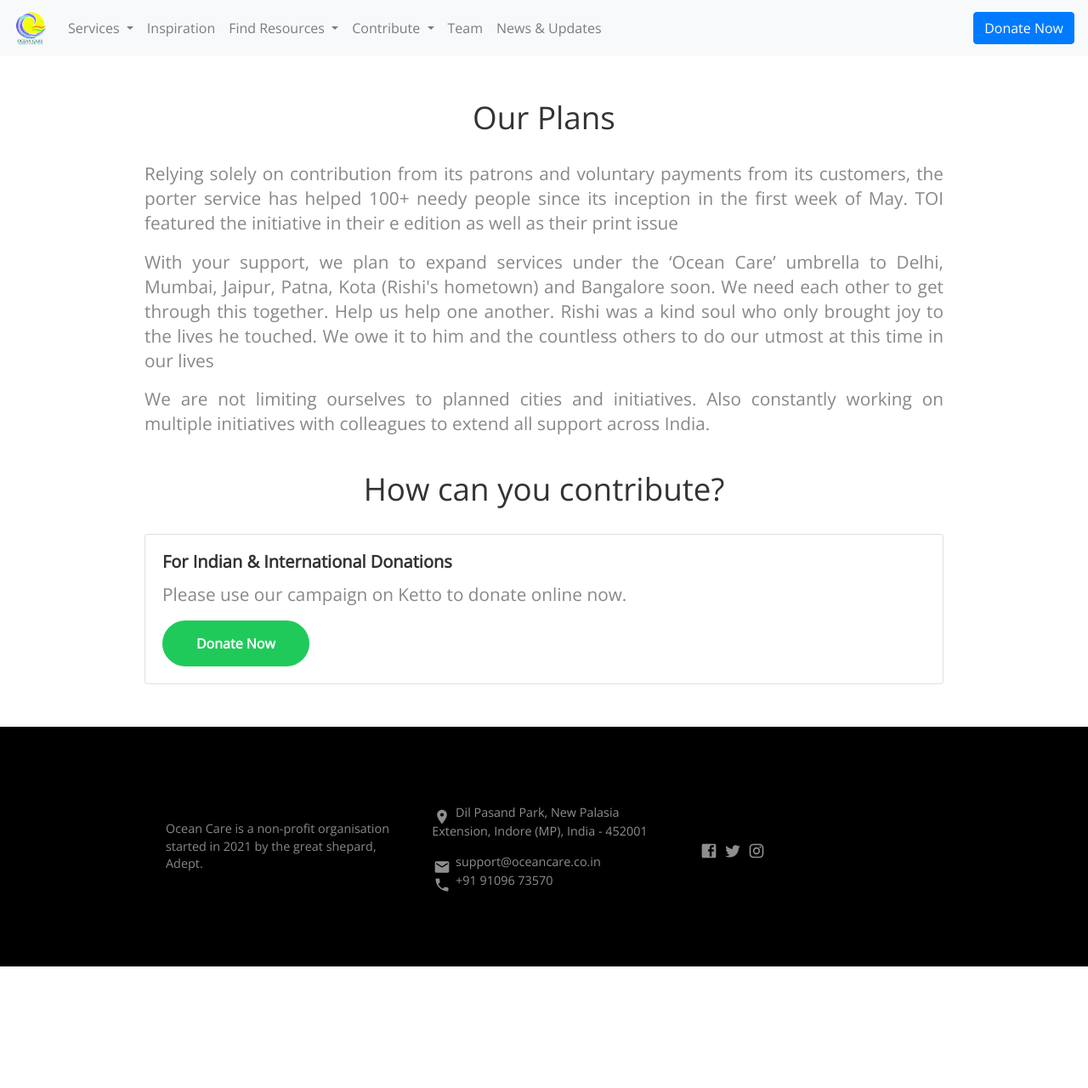
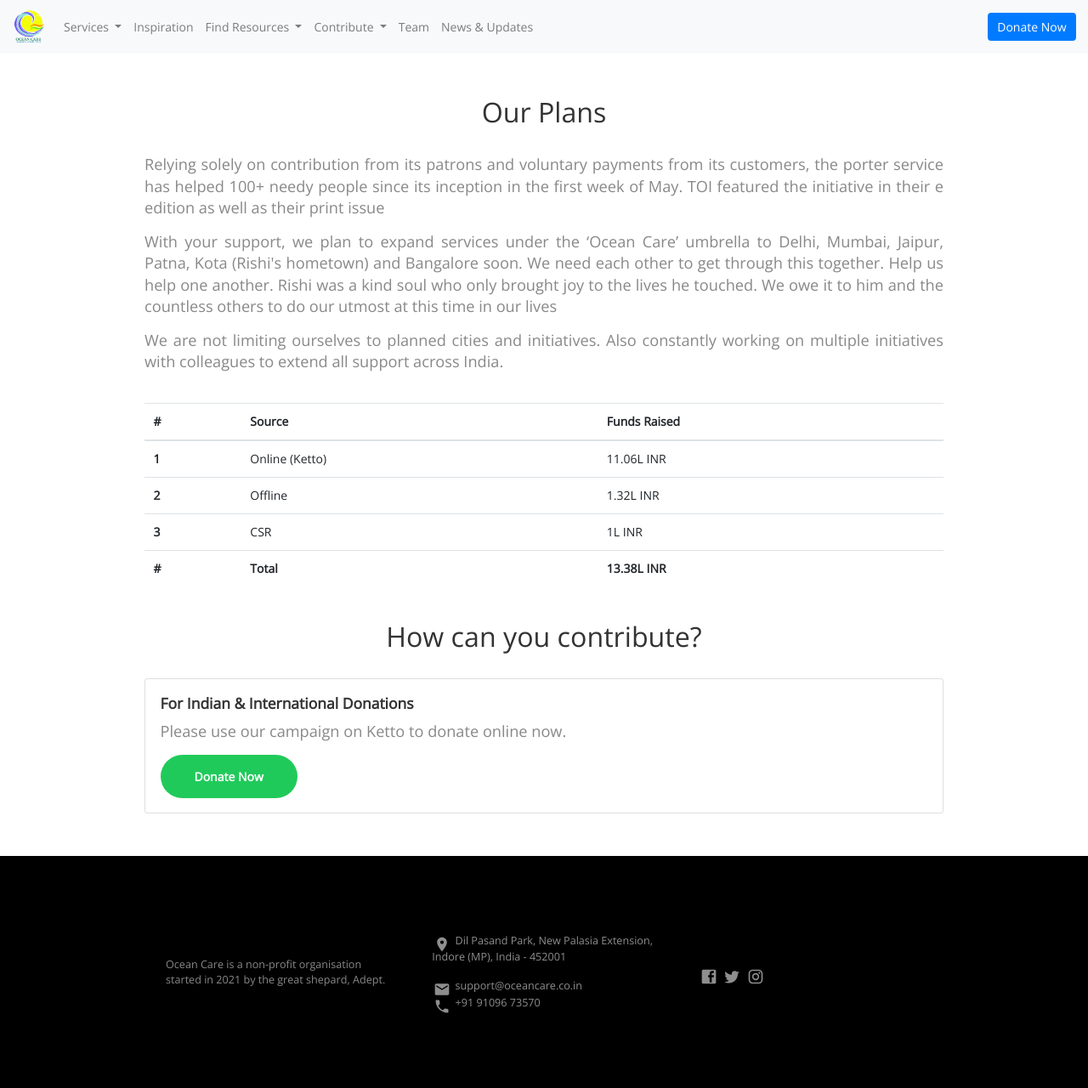
Before and after one commit to OceanCare/oceancare.github.io, a Jekyll site: the page built from pages/contribute.html, in a window 1280 px wide. Shown: the whole page at 85% size. Built offline with Jekyll 4.4.1, drawn with Linux system fonts in a browser that asks for light colours; before the commit the page ends 1137 px from its top, so only the background shows below that.

Commit message:
push updates

```diff
--- a/_sass/layout.scss
+++ b/_sass/layout.scss
@@ -1,3 +1,7 @@
+html {
+    font-size: 14px;
+}
+
 .container {
 	max-width: 1000px;
 	width: 100%;
@@ -37,6 +41,16 @@ header {
 		display: block;
 		max-width: 100%;
 	}
+
+	.responsive-iframe {
+		position: absolute;
+		top: 0;
+		left: 0;
+		bottom: 0;
+		right: 0;
+		width: 100%;
+		height: 100%;
+	  }
 }
 
 header, nav {
--- a/pages/contribute.html
+++ b/pages/contribute.html
@@ -8,6 +8,40 @@ title: Contribute
   <p class="editable" style="text-align: justify;">Relying solely on contribution from its patrons and voluntary payments from its customers, the porter service has helped 100+ needy people since its inception in the first week of May. TOI featured the initiative in their e edition as well as their print issue</p>
   <p class="editable" style="text-align: justify;">With your support, we plan to expand services under the ‘Ocean Care’ umbrella to Delhi, Mumbai, Jaipur, Patna, Kota (Rishi's hometown) and Bangalore soon. We need each other to get through this together. Help us help one another. Rishi was a kind soul who only brought joy to the lives he touched. We owe it to him and the countless others to do our utmost at this time in our lives</p>
   <p class="editable" style="text-align: justify;">We are not limiting ourselves to planned cities and initiatives. Also constantly working on multiple initiatives with colleagues to extend all support across India.</p>
+
+  <br />
+  <table class="table">
+    <thead>
+      <tr>
+        <th scope="col">#</th>
+        <th scope="col">Source</th>
+        <th scope="col">Funds Raised</th>
+      </tr>
+    </thead>
+    <tbody>
+      <tr>
+        <th scope="row">1</th>
+        <td>Online (Ketto)</td>
+        <td>11.06L INR</td>
+      </tr>
+      <tr>
+        <th scope="row">2</th>
+        <td>Offline</td>
+        <td>1.32L INR</td>
+      </tr>
+      <tr>
+        <th scope="row">3</th>
+        <td>CSR</td>
+        <td>1L INR</td>
+      </tr>
+      <tr>
+        <th scope="row">#</th>
+        <th>Total</th>
+        <th>13.38L INR</th>
+      </tr>
+    </tbody>
+  </table>
+
 
   <h2 class="editable" style="text-align: center;margin-top: 40px;">How can you contribute?</h2>
 
@@ -43,4 +77,5 @@ title: Contribute
       <p class="editable" style="text-align: justify;">All Indian Contributors will get 80G Tax Benefits for their donations.</p>
       <p class="editable" style="text-align: justify;">Please share your Name, UTR, Date of Transfer, PAN Number, Address,  on WhatsApp to +91-9109673570</p>
       </div> -->
+
 </div>
```
Also changed, not shown: index.html (+20 -18 lines).
